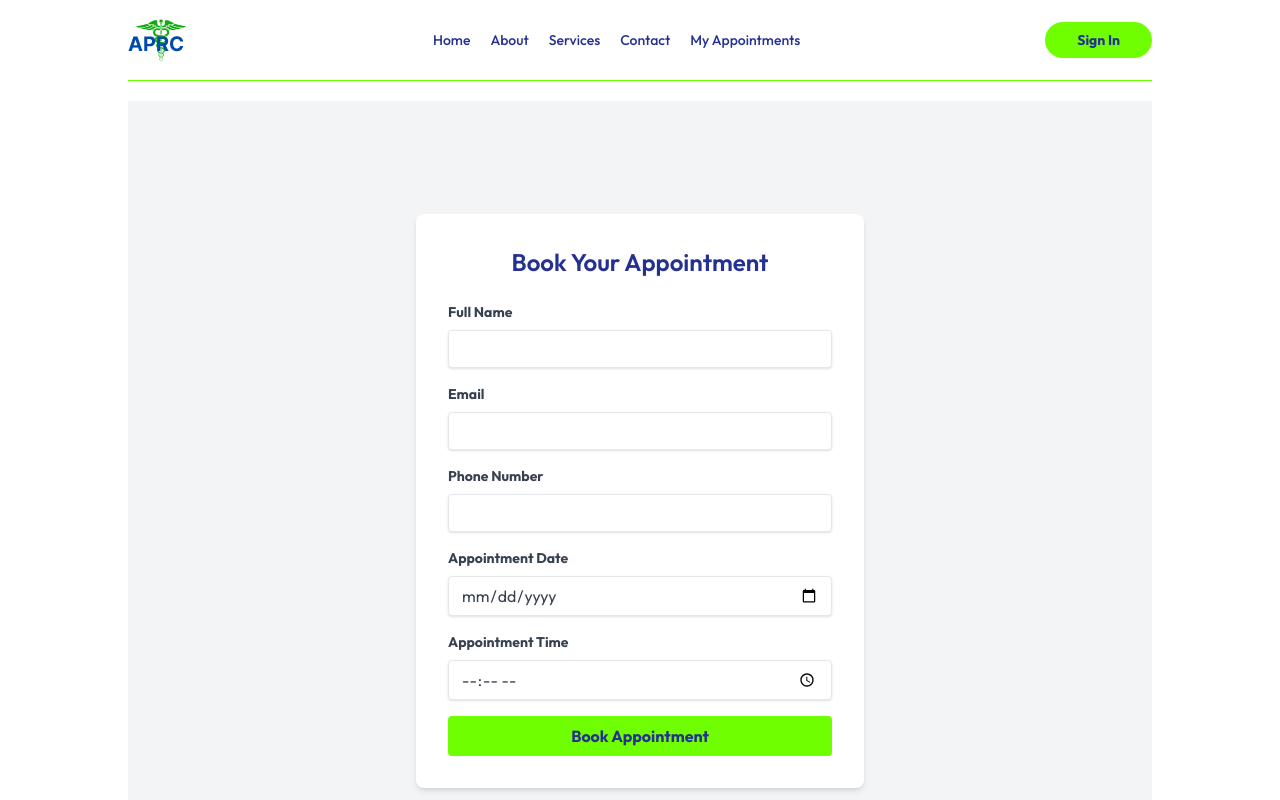
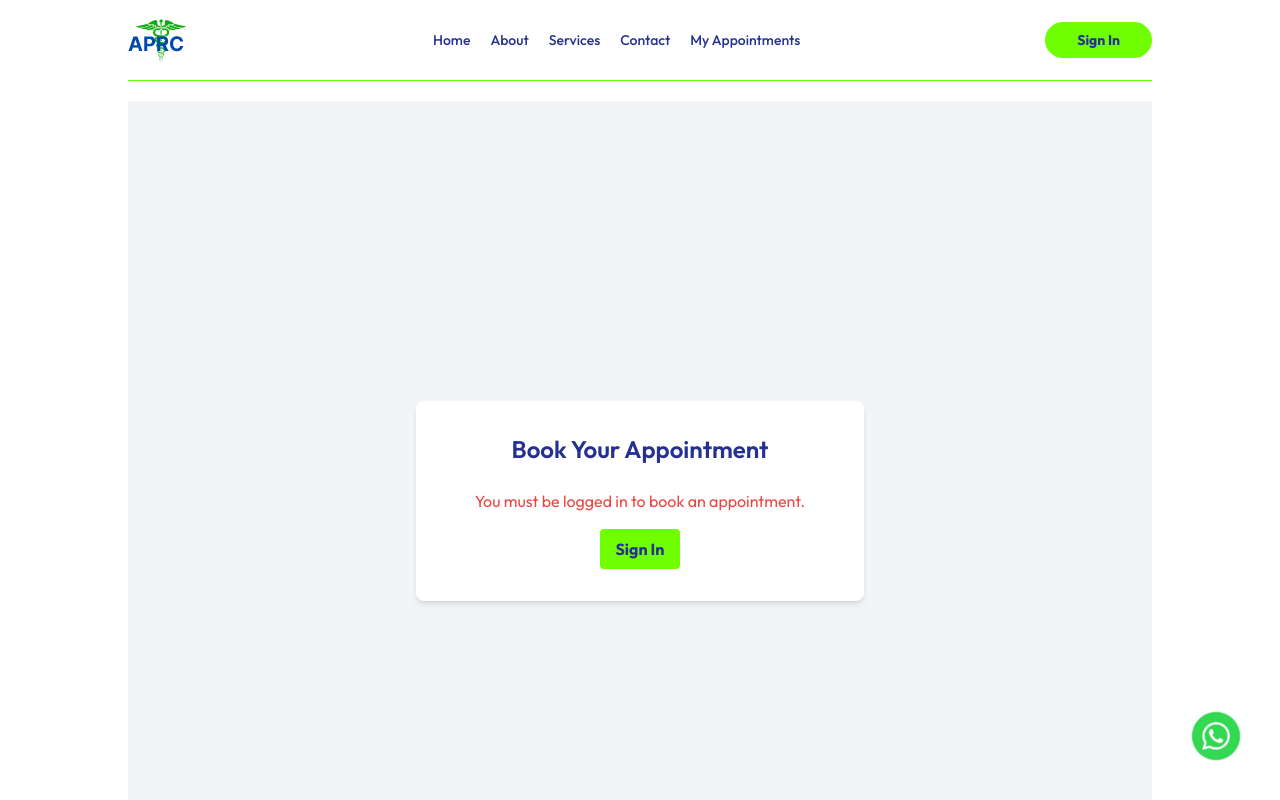
Before and after one commit to amooesther/alexa_physio_rehab, a React (Vite) app: page /appointment in a window 1280 px wide. Shown: the top 800 px of the page. Built offline with nearby package versions, Linux system fonts and the light colour scheme; no server answers.

Commit message:
chat icon added

```diff
--- a/src/App.jsx
+++ b/src/App.jsx
@@ -13,6 +13,7 @@ import Footer from './Components/Footer.jsx';
 import { AppointmentProvider } from './Contexts/AppointmentContext.jsx';
 import Payment from './Pages/Payment.jsx';
 import PaymentSuccess from './Pages/PaymentSuccess.jsx';
+import { assets } from './assets/assets.js';
 
 const App = () => {
   return (
@@ -32,6 +33,14 @@ const App = () => {
           <Route path='/payment-success' element={<PaymentSuccess />} />
         </Routes>
       </AppointmentProvider>
+      <a
+        href="https://wa.link/ccax9c"
+        target="_blank"
+        rel="noopener noreferrer"
+        className="fixed bottom-4 right-4 p-2 rounded-full hover:scale-105 transition-transform"
+      >
+        <img className="w-20 h-20" src={assets.chats_icon} alt="Chat Icon" />
+      </a>
       <Footer />
     </div>
   );
--- a/src/Components/Hero.jsx
+++ b/src/Components/Hero.jsx
@@ -21,6 +21,7 @@ const Hero = () => {
       </div>
 
       {/* Image Section */}
+
       <div className="flex-shrink-0 mt-6 md:mt-0">
         <img
           src={assets.about_image}
--- a/src/Pages/Appointments.jsx
+++ b/src/Pages/Appointments.jsx
@@ -1,6 +1,8 @@
-import React, { useState, useRef } from 'react';
+import React, { useState, useRef, useEffect } from 'react';
 import emailjs from '@emailjs/browser';
-import { useAppointments } from '../Contexts/AppointmentContext'; // Import the context
+import { useAppointments } from '../Contexts/AppointmentContext';
+import { getAuth, onAuthStateChanged } from 'firebase/auth';
+import { useNavigate } from 'react-router-dom';
 
 const Appointments = () => {
   const [name, setName] = useState('');
@@ -8,12 +10,34 @@ const Appointments = () => {
   const [phone, setPhone] = useState('');
   const [date, setDate] = useState('');
   const [time, setTime] = useState('');
+  const [user, setUser] = useState(null);
+  const [loading, setLoading] = useState(true); // To handle loading state
 
   const appointmentForm = useRef();
-  const { addAppointment } = useAppointments(); // Get the addAppointment function
+  const { addAppointment } = useAppointments();
+  const navigate = useNavigate();
+
+  // Track authentication state using Firebase's onAuthStateChanged
+  useEffect(() => {
+    const auth = getAuth();
+    const unsubscribe = onAuthStateChanged(auth, (currentUser) => {
+      setUser(currentUser); // Update user state when authentication state changes
+      setLoading(false); // Once the auth state is loaded, set loading to false
+    });
+
+    return unsubscribe; // Cleanup listener on unmount
+  }, []);
 
   const sendEmail = (e) => {
     e.preventDefault();
+
+    if (loading) return; // Prevent sending email while loading
+
+    if (!user) {
+      alert('You must be logged in to book an appointment');
+      navigate('/login');
+      return;
+    }
 
     emailjs.sendForm(
       'service_c2117lt',
@@ -24,19 +48,10 @@ const Appointments = () => {
       (result) => {
         console.log('SUCCESS!', result.text);
 
-        // Create an appointment object
-        const appointment = {
-          name,
-          email,
-          phone,
-          date,
-          time,
-        };
+        const appointment = { name, email, phone, date, time };
 
-        // Add the appointment to context
         addAppointment(appointment);
 
-        // Reset form fields
         setName('');
         setEmail('');
         setPhone('');
@@ -58,6 +73,11 @@ const Appointments = () => {
         <h2 className='text-2xl font-semibold text-center text-secondary mb-6'>
           Book Your Appointment
         </h2>
+
+        {/* Show a loading message while auth state is being checked */}
+        {loading ? (
+          <p>Loading...</p>
+        ) : user ? (
           <form ref={appointmentForm} onSubmit={sendEmail}>
             <div className='mb-4'>
               <label className='block text-gray-700 text-sm font-bold mb-2' htmlFor='name'>
@@ -136,6 +156,17 @@ const Appointments = () => {
               Book Appointment
             </button>
           </form>
+        ) : (
+          <div className="text-center">
+            <p className="text-red-500 mb-4">You must be logged in to book an appointment.</p>
+            <button
+              onClick={() => navigate('/login')}
+              className='py-2 px-4 bg-primary text-secondary font-bold rounded hover:scale-105 transition-all duration-300'
+            >
+              Sign In
+            </button>
+          </div>
+        )}
       </div>
     </div>
   );
--- a/src/Pages/Home.jsx
+++ b/src/Pages/Home.jsx
@@ -3,6 +3,7 @@ import Hero from '../Components/Hero'
 import HeroTwo from '../Components/HeroTwo'
 import Choose from '../Components/Choose'
 import Testimonial from '../Components/Testimonial'
+
 
 const Home = () => {
   return (
@@ -11,6 +12,7 @@ const Home = () => {
       <HeroTwo/>
       <Choose/>
       <Testimonial/>
+
     </div>
   )
 }
--- a/src/Pages/MyAppointments.jsx
+++ b/src/Pages/MyAppointments.jsx
@@ -1,8 +1,51 @@
-import React from 'react';
+import React, { useState, useEffect } from 'react';
 import { useAppointments } from '../Contexts/AppointmentContext';
-import { Link } from 'react-router-dom';
+import { getAuth, onAuthStateChanged } from 'firebase/auth';
+import { Link, useNavigate } from 'react-router-dom';
+
 const MyAppointments = () => {
   const { appointments } = useAppointments();
+  const [user, setUser] = useState(null);
+  const [loading, setLoading] = useState(true); // To handle loading state
+  const navigate = useNavigate();
+
+  // Track authentication state using Firebase's onAuthStateChanged
+  useEffect(() => {
+    const auth = getAuth();
+    const unsubscribe = onAuthStateChanged(auth, (currentUser) => {
+      setUser(currentUser); // Update user state when authentication state changes
+      setLoading(false); // Once the auth state is loaded, set loading to false
+    });
+
+    return unsubscribe; // Cleanup listener on unmount
+  }, []);
+
+  if (loading) {
+    return <div>Loading...</div>; // Show loading while checking auth state
+  }
+
+  if (!user) {
+    return (
+      <div className='flex flex-col items-center justify-center min-h-screen bg-gray-100 p-4'>
+        <div className='bg-white shadow-md rounded-lg p-8 w-full max-w-md'>
+          <h2 className='text-2xl font-semibold text-center text-primary mb-6'>
+            My Appointments
+          </h2>
+          <p className='text-center text-red-500'>
+            You must be logged in to view your appointments.
+          </p>
+          <Link to='/login'>
+            <button className='w-full bg-primary text-secondary font-bold py-2 px-4 rounded hover:scale-105 transition-all duration-300'>
+              Sign In
+            </button>
+          </Link>
+        </div>
+      </div>
+    );
+  }
+
+  // Filter appointments for the current user
+  const userAppointments = appointments.filter(appointment => appointment.email === user.email);
 
   return (
     <div className='flex flex-col items-center justify-center min-h-screen bg-gray-100 p-4'>
@@ -10,11 +53,13 @@ const MyAppointments = () => {
         <h2 className='text-2xl font-semibold text-center text-primary mb-6'>
           My Appointments
         </h2>
-        {appointments.length === 0 ? (
-          <p className='text-gray-700 text-center'>No appointments booked yet.</p>
-        ) : (
+
+        {/* Show user info only if they have appointments */}
+        {userAppointments.length > 0 ? (
+          <>
+
             <ul className='space-y-4'>
-            {appointments.map((appointment, index) => (
+              {userAppointments.map((appointment, index) => (
                 <li key={index} className='p-4 border-b border-gray-200'>
                   <p><strong>Name:</strong> {appointment.name}</p>
                   <p><strong>Email:</strong> {appointment.email}</p>
@@ -24,19 +69,20 @@ const MyAppointments = () => {
                 </li>
               ))}
             </ul>
-        )}
 
             {/* Payment Button */}
-        {appointments.length > 0 && (
             <div className="mt-5">
-          <Link to='/payment'> <button className="w-full bg-secondary text-white px-4 py-3 rounded-full text-sm hover:scale-105 transition-all duration-300">
+              <Link to='/payment'>
+                <button className="w-full bg-secondary text-white px-4 py-3 rounded-full text-sm hover:scale-105 transition-all duration-300">
                   Proceed to Payment
-            </button></Link>
+                </button>
+              </Link>
             </div>
+          </>
+        ) : (
+          <p className='text-gray-700 text-center'>No appointments booked yet.</p>
         )}
       </div>
-
-
     </div>
   );
 };
--- a/src/assets/assets.js
+++ b/src/assets/assets.js
@@ -9,7 +9,7 @@ import logo from './logo.png';
 import logo2 from './logo2.png';
 import dropdown_icon from './dropdown_icon.svg';
 import menu_icon from './menu_icon.svg';
-import chats_icon from './chats_icon.svg';
+import chats_icon from './whatsapp_icon.jpg';
 import arrow_icon from './arrow_icon.svg';
 import CEO_Alexa from './alexa1.jpeg';
 import location_icon from './location_icon.png';
```
Also changed, not shown: src/assets/whatsapp_icon.jpg (added). Lines whose indentation alone changed are shown as unchanged.
